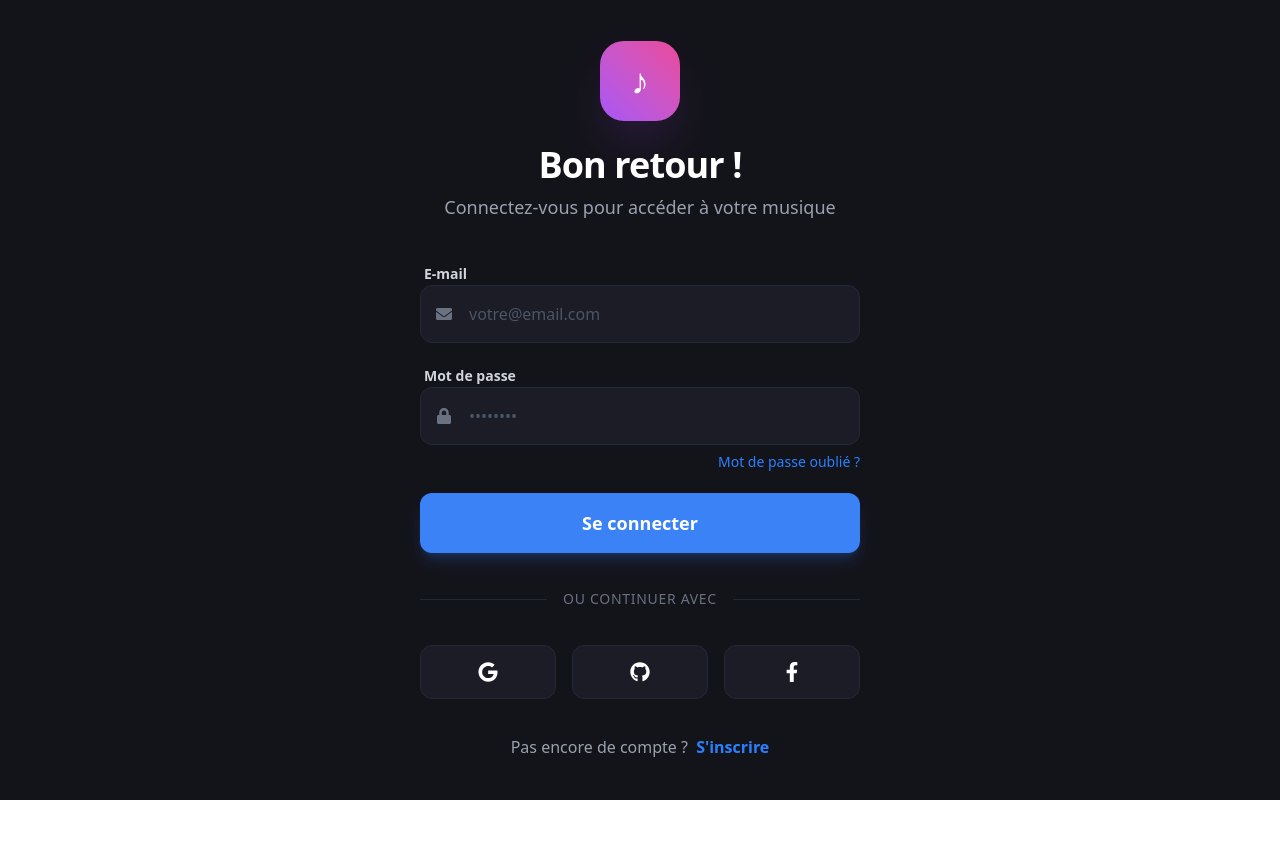
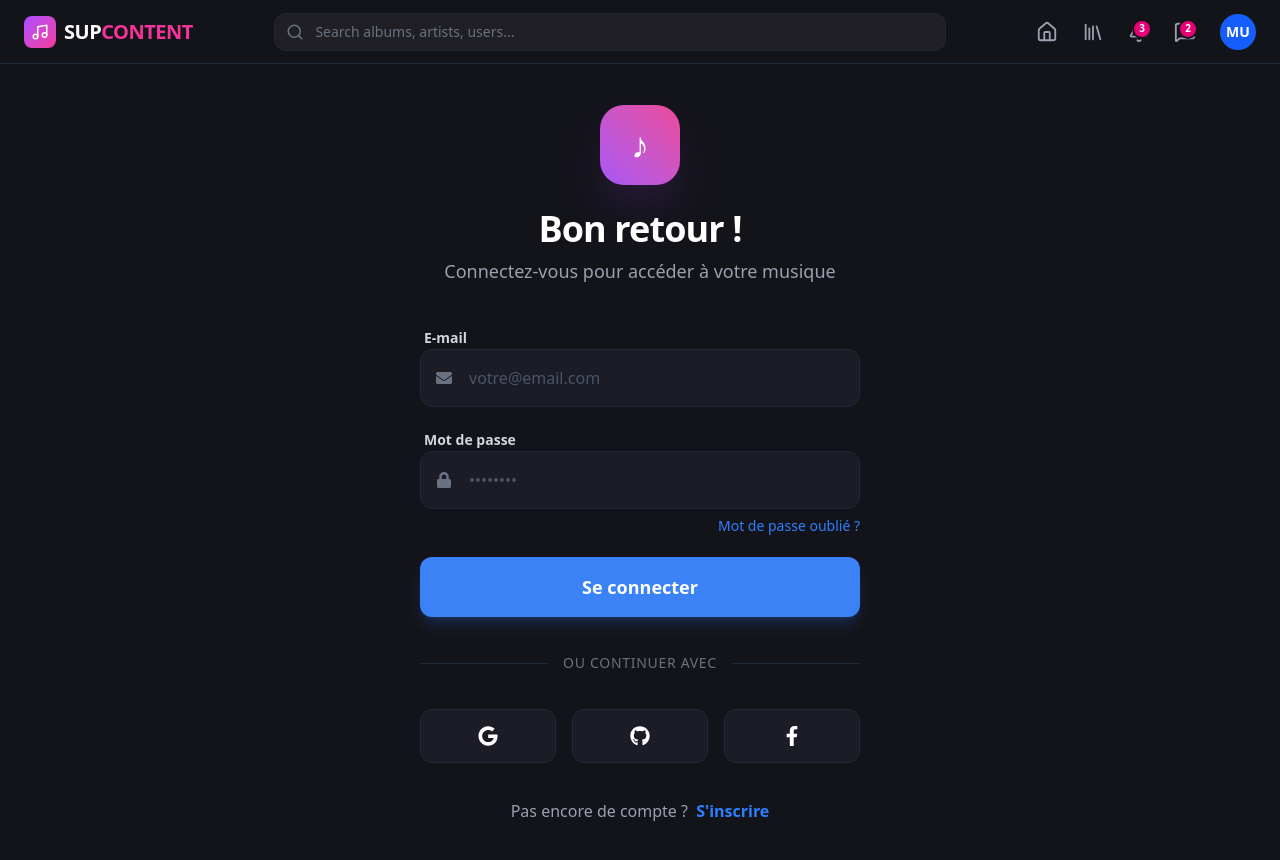
Before and after one commit to Biohazardyee/3PROJ-Team2, a React (Vite) app in the folder clients/web/: page /login in a window 1280 px wide. Shown: the top 860 px of the page. Before the commit the page ends 800 px from the top, so only its background shows below. Built offline with nearby package versions, Linux system fonts and the light colour scheme.

Commit message:
add component Navbar.tsx

```diff
--- a/clients/web/package.json
+++ b/clients/web/package.json
@@ -14,6 +14,7 @@
     "@tailwindcss/vite": "^4.1.18",
     "class-variance-authority": "^0.7.1",
     "clsx": "^2.1.1",
+    "lucide-react": "^0.562.0",
     "react": "^19.2.0",
     "react-dom": "^19.2.0",
     "react-icons": "^5.5.0",
--- a/clients/web/src/App.tsx
+++ b/clients/web/src/App.tsx
@@ -1,13 +1,16 @@
-import * as React from 'react';
+import React from 'react';
 import { BrowserRouter as Router, Routes, Route } from 'react-router-dom';
 import {LandingPage} from './pages/LandingPage';
 import Register from './pages/Register';
 import Login from './pages/Login';
+import Navbar from './components/Navbar';
 
 // On définit le composant avec le type React.FC (Functional Component)
 const App: React.FC = () => {
     return (
         <Router>
+            <Navbar />
+            <main className="pt-16 min-h-screen bg-[#13131a]">
             <Routes>
                 {/* Par défaut, on affiche la page d'accueil */}
                 <Route path="/" element={<LandingPage />} />
@@ -19,6 +22,7 @@ const App: React.FC = () => {
                 {/* Route pour la page Login */}
                 <Route path="/login" element={<Login />} />
             </Routes>
+            </main>
         </Router>
     );
 };
--- a/clients/web/src/components/Button.tsx
+++ b/clients/web/src/components/Button.tsx
@@ -1,4 +1,4 @@
-import * as React from 'react';
+import React from 'react';
 
 interface ButtonProps {
   children: React.ReactNode;
--- a/clients/web/src/components/ButtonForAlbumCard.tsx
+++ b/clients/web/src/components/ButtonForAlbumCard.tsx
@@ -1,4 +1,4 @@
-import * as React from "react";
+import React from "react";
 
 import { Slot } from "@radix-ui/react-slot";
 import { cva, type VariantProps } from "class-variance-authority";
--- a/clients/web/src/components/Footer.tsx
+++ b/clients/web/src/components/Footer.tsx
@@ -1,4 +1,4 @@
-import * as React from "react";
+import React from "react";
 import { FaMusic } from "react-icons/fa";
 
 export const Footer: React.FC = () => {
--- a/clients/web/src/components/Input.tsx
+++ b/clients/web/src/components/Input.tsx
@@ -1,4 +1,4 @@
-import * as React from 'react';
+import React from 'react';
 import { IconType } from 'react-icons';
 
 interface InputProps {
--- /dev/null
+++ b/clients/web/src/components/Navbar.tsx
@@ -0,0 +1,102 @@
+import React, { useState } from 'react';
+import { useNavigate } from 'react-router-dom';
+import {
+    Search, Home, Library, Bell,
+    MessageSquare, User, Settings, LogOut, Music
+} from 'lucide-react';
+
+const Navbar: React.FC = () => {
+    const [isProfileOpen, setIsProfileOpen] = useState(false);
+    const navigate = useNavigate();
+
+    return (
+        <nav className="fixed top-0 left-0 right-0 h-16 bg-[#13131a] border-b border-gray-800 flex items-center justify-between px-6 z-50">
+
+            {/* 1. Logo à gauche */}
+            <div className="flex items-center gap-2 cursor-pointer" onClick={() => navigate('/')}>
+                <div className="w-8 h-8 bg-linear-to-br from-purple-500 to-pink-500 rounded-lg flex items-center justify-center">
+                    <Music className="text-white" size={18} />
+                </div>
+                <span className="text-white font-bold text-xl tracking-tight">
+          SUP<span className="text-pink-500">CONTENT</span>
+        </span>
+            </div>
+
+            {/* 2. Barre de recherche centrale */}
+            <div className="grow max-w-2xl mx-8">
+                <div className="relative group">
+                    <Search className="absolute left-3 top-1/2 -translate-y-1/2 text-gray-500 group-focus-within:text-blue-400 transition-colors" size={18} />
+                    <input
+                        type="text"
+                        placeholder="Search albums, artists, users..."
+                        className="w-full bg-white/5 border border-gray-800 rounded-xl py-2 pl-10 pr-4 text-sm text-white placeholder:text-gray-500 focus:outline-none focus:border-blue-500/50 focus:bg-white/10 transition-all"
+                    />
+                </div>
+            </div>
+
+            {/* 3. Actions à droite */}
+            <div className="flex items-center gap-2">
+                <button onClick={() => navigate('/')} className="p-2 text-gray-400 hover:text-white hover:bg-white/5 rounded-lg transition-colors">
+                    <Home size={22} />
+                </button>
+                <button onClick={() => navigate('/library')} className="p-2 text-gray-400 hover:text-white hover:bg-white/5 rounded-lg transition-colors">
+                    <Library size={22} />
+                </button>
+
+                {/* Notifications avec badge */}
+                <div className="relative">
+                    <button className="p-2 text-gray-400 hover:text-white hover:bg-white/5 rounded-lg transition-colors">
+                        <Bell size={22} />
+                    </button>
+                    <span className="absolute top-1.5 right-1.5 w-5 h-5 bg-pink-600 text-[10px] font-bold text-white flex items-center justify-center rounded-full border-2 border-[#13131a]">
+            3
+          </span>
+                </div>
+
+                {/* Messages avec badge */}
+                <div className="relative mr-2">
+                    <button className="p-2 text-gray-400 hover:text-white hover:bg-white/5 rounded-lg transition-colors">
+                        <MessageSquare size={22} />
+                    </button>
+                    <span className="absolute top-1.5 right-1.5 w-5 h-5 bg-pink-600 text-[10px] font-bold text-white flex items-center justify-center rounded-full border-2 border-[#13131a]">
+            2
+          </span>
+                </div>
+
+                {/* 4. Menu Profil */}
+                <div className="relative">
+                    <button
+                        onClick={() => setIsProfileOpen(!isProfileOpen)}
+                        className="w-9 h-9 bg-blue-600 rounded-full flex items-center justify-center text-white font-bold text-sm border-2 border-transparent hover:border-blue-400 transition-all"
+                    >
+                        MU
+                    </button>
+
+                    {/* Dropdown Menu */}
+                    {isProfileOpen && (
+                        <>
+                            <div className="fixed inset-0 z-10" onClick={() => setIsProfileOpen(false)} />
+                            <div className="absolute right-0 mt-3 w-56 bg-[#1a1a24] border border-gray-800 rounded-xl shadow-2xl py-2 z-20">
+                                <button onClick={() => navigate('/profile')} className="w-full flex items-center gap-3 px-4 py-3 text-gray-300 hover:bg-white/5 hover:text-white transition-colors">
+                                    <User size={18} className="text-gray-500" />
+                                    <span className="text-sm font-medium">Profile</span>
+                                </button>
+                                <button onClick={() => navigate('/settings')} className="w-full flex items-center gap-3 px-4 py-3 text-gray-300 hover:bg-white/5 hover:text-white transition-colors">
+                                    <Settings size={18} className="text-gray-500" />
+                                    <span className="text-sm font-medium">Settings</span>
+                                </button>
+                                <div className="h-px bg-gray-800 my-1 mx-2" />
+                                <button className="w-full flex items-center gap-3 px-4 py-3 text-red-400 hover:bg-red-500/10 transition-colors">
+                                    <LogOut size={18} />
+                                    <span className="text-sm font-medium">Logout</span>
+                                </button>
+                            </div>
+                        </>
+                    )}
+                </div>
+            </div>
+        </nav>
+    );
+};
+
+export default Navbar;
--- a/clients/web/src/pages/LandingPage.tsx
+++ b/clients/web/src/pages/LandingPage.tsx
@@ -1,4 +1,4 @@
-import * as React from "react";
+import React from "react";
 import { useNavigate } from "react-router-dom";
 import { FaBook, FaStar, FaUsers, FaChartLine, FaGlobe, FaMusic, FaArrowRight, FaSearch } from "react-icons/fa";
 import { AlbumCard } from "../components/AlbumCard";
--- a/clients/web/src/pages/Login.tsx
+++ b/clients/web/src/pages/Login.tsx
@@ -1,4 +1,4 @@
-import * as React from 'react';
+import React from 'react';
 import { FaEnvelope, FaLock, FaGoogle, FaGithub, FaFacebookF } from 'react-icons/fa';
 import { Input } from '../components/Input';
 import { Button } from '../components/Button';
--- a/clients/web/src/pages/Register.tsx
+++ b/clients/web/src/pages/Register.tsx
@@ -1,4 +1,4 @@
-import * as React from 'react';
+import React from 'react';
 import { FaEnvelope, FaUser, FaLock, FaGoogle, FaGithub, FaFacebookF } from 'react-icons/fa';
 import { Input } from '../components/Input';
 import { Button } from '../components/Button';
```
Also changed, not shown: 2 other files (tests, documents, lock files or other folders).
